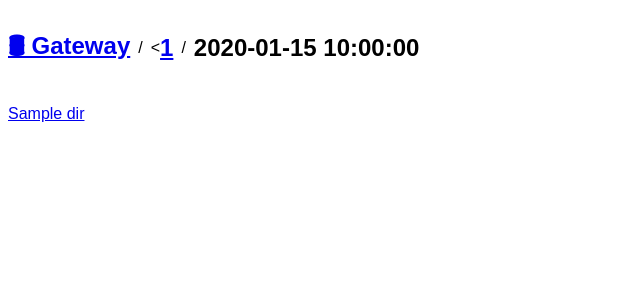
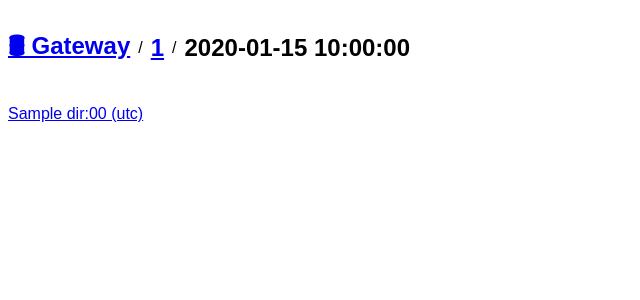
Before and after one commit to mitwelten/mitwelten-iot-hardware-poc, a Flask app: template RaspberryPi/APGateway/ImagePreview/templates/selecthour.html in a window 1280 px wide. Shown: the top 300 px of the page, without its empty margins (0-640 px from the left). Run offline with Flask 2, Linux system fonts and the light colour scheme; the template is opened without the code that fills it: most values are stand-ins (such as "Sample title", 1, 10 or a date in 2020).

Commit message:
Update selecthour.html

```diff
--- a/RaspberryPi/APGateway/ImagePreview/templates/selecthour.html
+++ b/RaspberryPi/APGateway/ImagePreview/templates/selecthour.html
@@ -31,7 +31,7 @@
                     <!-- Breadcrumb item -->
                     <h2><a href="/"> &#128738; Gateway</a></h2>
                     <div class="breadcrumb__separator">/</div>
-                    <<h2><a href="/{{camera_id}}">{{camera_id}}</a></h2>
+                    <h2><a href="/{{camera_id}}">{{camera_id}}</a></h2>
                     <div class="breadcrumb__separator">/</div>
                     <h2>{{date}}</h2>
                 </div>
@@ -43,7 +43,7 @@
 {% for dir in directory_list %}
 
 <p>
-<a href = "{{dir}}">{{dir}}</a>
+<a href = "{{dir}}">{{dir}}:00 (utc)</a>
 </p>
 
 {% endfor %}
```
